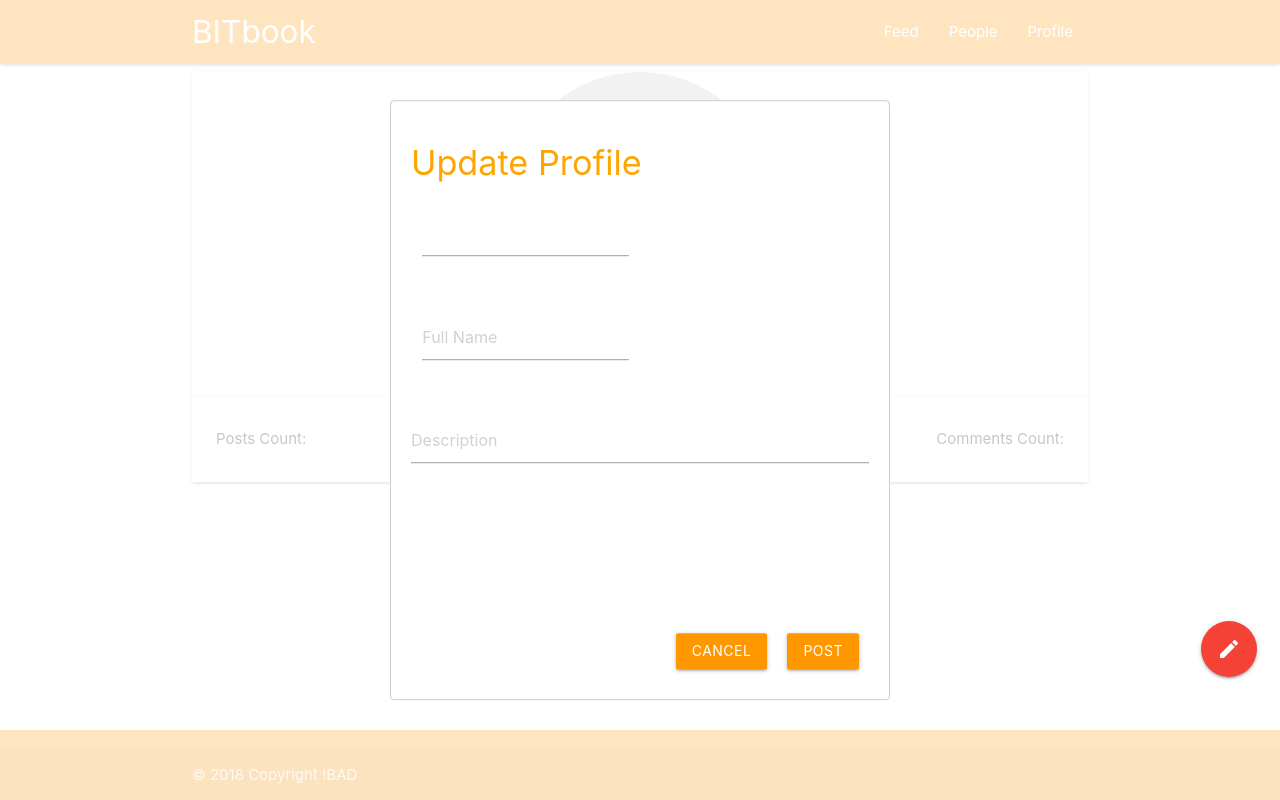
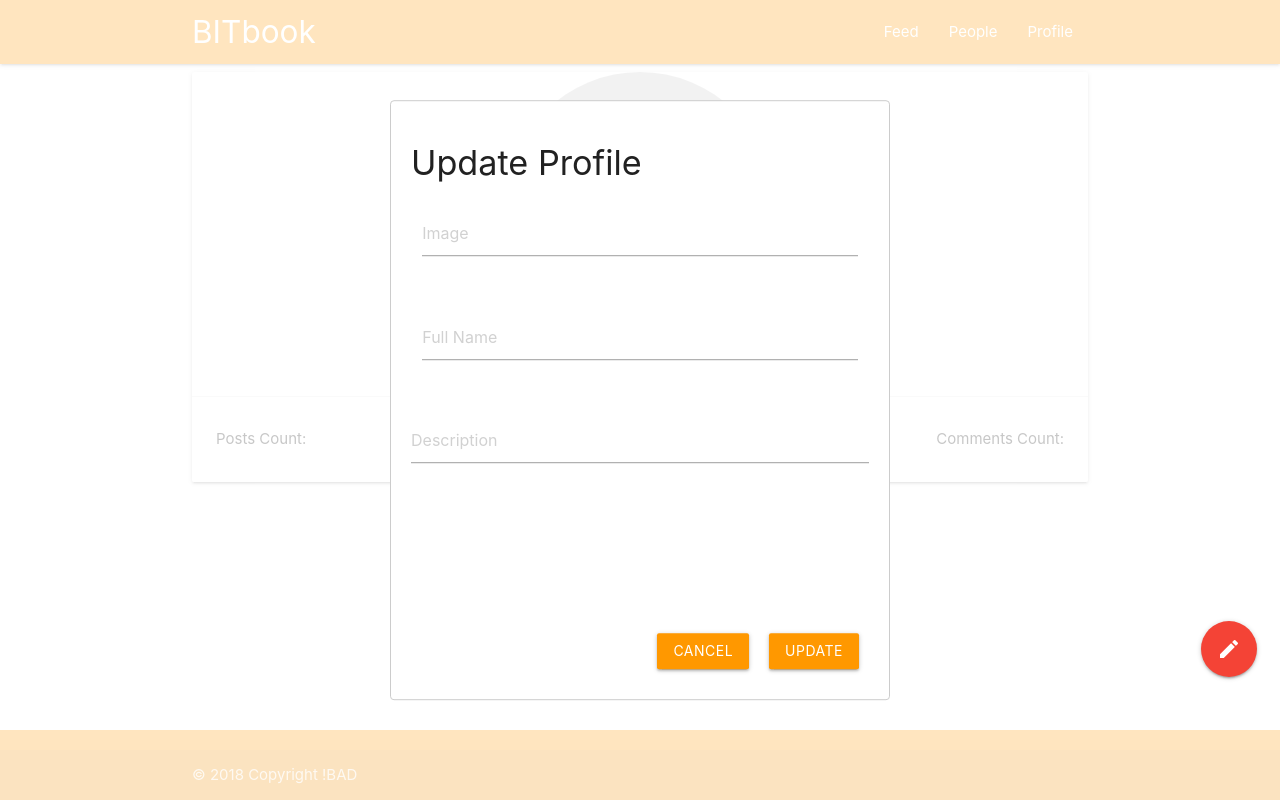
Before and after one commit to VisnjaDjukic/BIT-BOOK, a React (Create React App) app: page /profile in a window 1280 px wide. Both pictures are taken after a click on the link "mode_edit". Built offline with nearby package versions, Linux system fonts and the light colour scheme; no server answers.

Commit message:
WIP edit fetch data

```diff
--- a/src/index.js
+++ b/src/index.js
@@ -1,5 +1,6 @@
 import React from 'react';
 import ReactDOM from 'react-dom';
+
 import App from './view/App';
 import * as serviceWorker from './serviceWorker';
 
--- a/src/view/pages/Profile/EditProfile.js
+++ b/src/view/pages/Profile/EditProfile.js
@@ -1,6 +1,6 @@
 import React, { Component } from 'react';
 import Modal from 'react-modal';
-import { UpdateProfileModal } from './UpdateProfileModal';
+import { ProfileEditForm } from './ProfileEditForm';
 
 const customStyles = {
     content: {
@@ -19,48 +19,63 @@ Modal.setAppElement('#root');
 class EditProfile extends Component {
     constructor(props) {
         super(props)
+
         this.state = {
             modalIsOpen: false,
+            name: this.props.profile.name,
+            description: this.props.profile.aboutShort,
+            imageUrl: this.props.profile.avatarUrl,
         };
+
         this.openModal = this.openModal.bind(this);
-        this.afterOpenModal = this.afterOpenModal.bind(this);
         this.closeModal = this.closeModal.bind(this);
+        this.onUpdateClick = this.onUpdateClick.bind(this);
+    }
 
-
+    componentWillReceiveProps(nextProps) {
+        this.setState({
+            name: nextProps.profile.name,
+            description: nextProps.profile.aboutShort,
+            imageUrl: nextProps.profile.avatarUrl,
+        });
     }
 
     openModal() {
         this.setState({ modalIsOpen: true });
     }
 
-    afterOpenModal() {
-        this.subtitle.style.color = 'orange';
-    }
-
     closeModal() {
         this.setState({ modalIsOpen: false });
     }
 
-    // uploadPhoto = () => {
+    onUpdateClick() {
+        const { modalIsOpen, ...profile } = this.state;
+        console.log('profile from edit profile comp:', profile);
 
-    // }
+        this.props.onSubmit(profile)
+    }
+
     render() {
+        const { modalIsOpen, ...form } = this.state;
 
         return (
             <>
                 <div>
                     <Modal
-                        isOpen={this.state.modalIsOpen}
-                        onAfterOpen={this.afterOpenModal}
+                        isOpen={modalIsOpen}
                         onRequestClose={this.closeModal}
                         style={customStyles}
-                        contentLabel="Example Modal">
+                        contentLabel="Example Modal"
+                    >
 
-                        <h4 ref={subtitle => this.subtitle = subtitle}>Update Profile</h4>
+                        <h4>Update Profile</h4>
 
-                        <UpdateProfileModal />
-                        {/* <button onClick={this.closeModal} className="waves-effect waves-light btn">close</button> */}
-                        <button onSubmit={this.submitInput} className="btn orange" >Post</button>
+                        <ProfileEditForm
+                            onFormUpdate={updatedForm => this.setState(updatedForm)}
+                            form={form}
+                        />
+
+                        <button onClick={this.onUpdateClick} className="btn orange" >Update</button>
                         <button onClick={this.closeModal} className="btn orange" >Cancel</button>
                     </Modal>
                 </div>
--- a/src/view/pages/Profile/MyUserProfile.js
+++ b/src/view/pages/Profile/MyUserProfile.js
@@ -11,12 +11,12 @@ class MyUserProfile extends Component {
 
         this.state = {
             profile: {},
-            name: "",
-            email: "",
-            aboutShort: "",
-            about: "",
-            avatarUrl: "",
-            userId: null
+            // name: "",
+            // email: "",
+            // aboutShort: "",
+            // about: "",
+            // avatarUrl: "",
+            // userId: null
         }
     };
 
@@ -61,26 +61,20 @@ class MyUserProfile extends Component {
             })
     }
 
-    // editProfile(data) {
-    //     userService.editProfile(data)
-    //         .then(myResponse => {
-    //             console.log(myResponse)
-    //         })
-    // }
+    submitInput = (profile) => {
+        console.log("profile obj pick inside:", profile);
 
-    submitInput = () => {
-        const data = {
-            name: "",
-            email: "",
-            aboutShort: "",
-            about: "",
-            avatarUrl: ""
-        }
-        userService.editProfile(data)
+        // const data = { ...profile }
+        // const data = {
+        //     name: "",
+        //     aboutShort: "",
+        //     about: "",
+        //     avatarUrl: ""
+        // }
+        userService.editProfile(profile)
             .then((profile) => {
                 this.setState({
                     name: profile.name,
-                    email: profile.email,
                     aboutShort: profile.aboutShort,
                     about: profile.about,
                     avatarUrl: profile.avatarUrl
@@ -115,7 +109,7 @@ class MyUserProfile extends Component {
                     commentsCount={commentsCount}
                 />
 
-                <EditProfile onSubmit={this.submitInput} />
+                <EditProfile profile={this.state.profile} onSubmit={this.submitInput} />
             </Fragment>
 
         )
--- /dev/null
+++ b/src/view/pages/Profile/ProfileEditForm.js
@@ -0,0 +1,39 @@
+import React, { Fragment } from 'react';
+
+const ProfileEditForm = ({ onFormUpdate, form }) => {
+    const onFormChange = (event) => {
+        const { name, value } = event.target;
+        onFormUpdate({ ...form, [name]: value });
+    }
+
+    return (
+        <Fragment>
+            <div className="row">
+                <form className="col s12">
+                    <div className="row">
+                        <div className="input-field col s12">
+                            <input placeholder="Image" id="image" value={form.imageUrl} name="imageUrl" type="text" onChange={onFormChange} />
+                            <label htmlFor="image"></label>
+                        </div>
+                    </div>
+                    <div className="row">
+                        <div className="input-field col s12">
+                            <input placeholder="Full Name" id="first_name" name="name" value={form.name} onChange={onFormChange} type="text" className="validate" />
+                            <label htmlFor="first_name"></label>
+                        </div>
+                    </div>
+                    <div className="row">
+                        <div className="row">
+                            <div className="input-field col s12">
+                                <textarea placeholder="Description" id="textarea1" name="description" value={form.description} onChange={onFormChange} className="materialize-textarea"></textarea>
+                                <label htmlFor="textarea1"></label>
+                            </div>
+                        </div>
+                    </div>
+                </form>
+            </div >
+        </Fragment >
+    );
+}
+
+export { ProfileEditForm }
--- a/src/view/pages/Profile/UpdateProfileModal.js
+++ /dev/null
@@ -1,48 +0,0 @@
-import React, { Component, Fragment } from 'react';
-
-class UpdateProfileModal extends Component {
-
-    constructor(props) {
-        super(props);
-        this.state = {
-
-        }
-    }
-
-    render() {
-        return (
-            <Fragment>
-
-
-                <div className="row">
-                    <form className="col s12">
-                        <div className="row">
-                            <div className="input-field col s6">
-                                <input id="input_text" type="url" />
-                                <label htmlFor="input_text"></label>
-                            </div>
-                        </div>
-                        <div className="row">
-                            <div className="input-field col s6">
-                                <input placeholder="Full Name" id="first_name" type="text" className="validate" data-length="30" />
-                                <label htmlFor="first_name"></label>
-                            </div>
-                        </div>
-                        <div className="row">
-                            <div className="row">
-                                <div className="input-field col s12">
-                                    <textarea placeholder="Description" id="textarea1" className="materialize-textarea"></textarea>
-                                    <label htmlFor="textarea1"></label>
-                                </div>
-                            </div>
-
-                        </div>
-                    </form>
-                </div >
-
-            </Fragment >
-        )
-    }
-}
-
-export { UpdateProfileModal }
```
